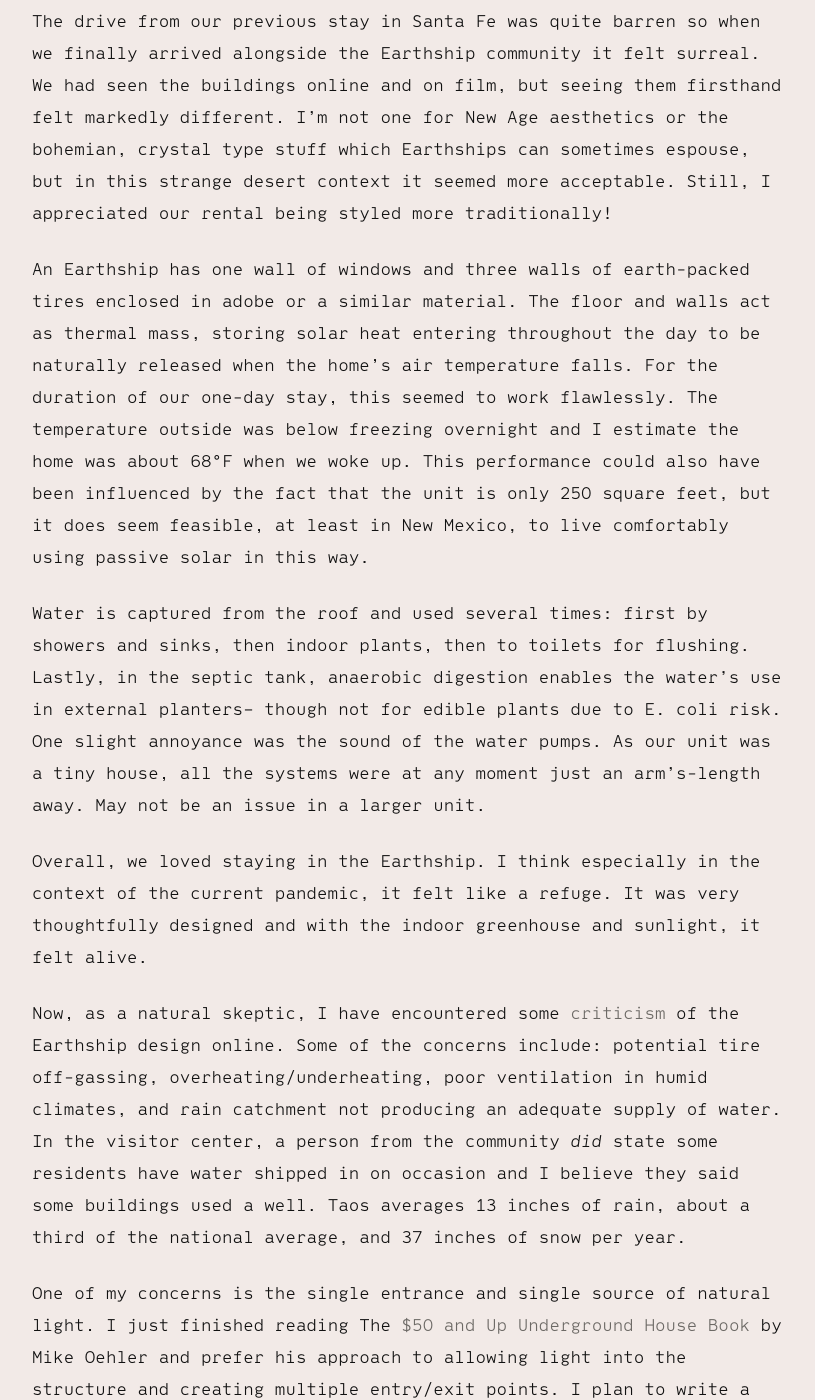
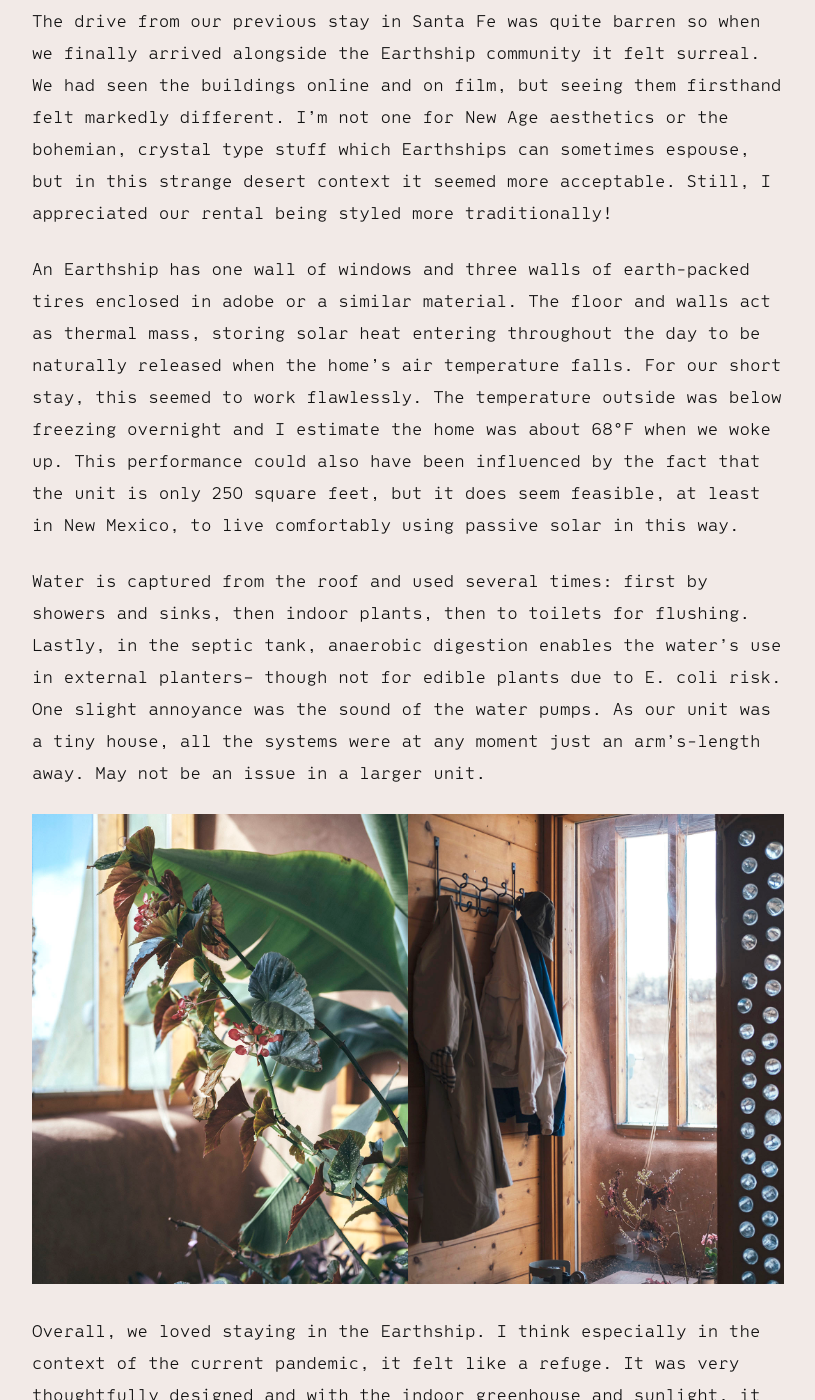
Before and after one commit to griffinmoore/griffinmoore.github.io, a Jekyll site: the page built from _posts/2020-03-31-earthship-biotecture.md, in a window 1280 px wide and 1400 px high, scrolled down 1051 px. Shown: the whole window, without its empty margins (232-1047 px from the left). Built offline with Jekyll 4.4.1, drawn with Linux system fonts in a browser that asks for light colours; some of the changed text lies outside the part shown.

Commit message:
Earthship interior photo

```diff
--- a/_posts/2020-03-31-earthship-biotecture.md
+++ b/_posts/2020-03-31-earthship-biotecture.md
@@ -11,15 +11,19 @@ My partner, María Elena, and I visited [Earthship Biotecture](https://www.earth
 
 The drive from our previous stay in Santa Fe was quite barren so when we finally arrived alongside the Earthship community it felt surreal. We had seen the buildings online and on film, but seeing them firsthand felt markedly different. I'm not one for New Age aesthetics or the bohemian, crystal type stuff which Earthships can sometimes espouse, but in this strange desert context it seemed more acceptable. Still, I appreciated our rental being styled more traditionally!
 
-An Earthship has one wall of windows and three walls of earth-packed tires enclosed in adobe or a similar material. The floor and walls act as thermal mass, storing solar heat entering throughout the day to be naturally released when the home's air temperature falls. For the duration of our one-day stay, this seemed to work flawlessly. The temperature outside was below freezing overnight and I estimate the home was about 68°F when we woke up. This performance could also have been influenced by the fact that the unit is only 250 square feet, but it does seem feasible, at least in New Mexico, to live comfortably using passive solar in this way.
+An Earthship has one wall of windows and three walls of earth-packed tires enclosed in adobe or a similar material. The floor and walls act as thermal mass, storing solar heat entering throughout the day to be naturally released when the home's air temperature falls. For our short stay, this seemed to work flawlessly. The temperature outside was below freezing overnight and I estimate the home was about 68°F when we woke up. This performance could also have been influenced by the fact that the unit is only 250 square feet, but it does seem feasible, at least in New Mexico, to live comfortably using passive solar in this way.
 
 Water is captured from the roof and used several times: first by showers and sinks, then indoor plants, then to toilets for flushing. Lastly, in the septic tank, anaerobic digestion enables the water's use in external planters– though not for edible plants due to E. coli risk. One slight annoyance was the sound of the water pumps. As our unit was a tiny house, all the systems were at any moment just an arm's-length away. May not be an issue in a larger unit.
 
-Overall, we loved staying in the Earthship. I think especially in the context of the current pandemic, it felt like a refuge. It was very thoughtfully designed and with the indoor greenhouse and sunlight, it felt alive.
+![Earthship Interior]({{ site.url }}/assets/images/earthship-interior.jpg)
+
+Overall, we loved staying in the Earthship. I think especially in the context of the current pandemic, it felt like a refuge. It was very thoughtfully designed and with the indoor greenhouse and sunlight, it truly felt alive.
 
 Now, as a natural skeptic, I have encountered some [criticism](http://hackingtheearthship.blogspot.com/p/earthship-academic-research.html) of the Earthship design online. Some of the concerns include: potential tire off-gassing, overheating/underheating, poor ventilation in humid climates, and rain catchment not producing an adequate supply of water. In the visitor center, a person from the community *did* state some residents have water shipped in on occasion and I believe they said some buildings used a well. Taos averages 13 inches of rain, about a third of the national average, and 37 inches of snow per year.
 
-One of my concerns is the single entrance and single source of natural light. I just finished reading The [$50 and Up Underground House Book](https://undergroundhousing.com/) by Mike Oehler and prefer his approach to allowing light into the structure and creating multiple entry/exit points. I plan to write a post on Oehler's designs in the future.
+A concern of mine is the single entrance and single source of natural light. I just finished reading The [$50 and Up Underground House Book](https://undergroundhousing.com/) by Mike Oehler and appreciate his approach to bringing light into the structure and creating multiple entry/exit points. I plan to write a post on Oehler's designs in the future.
+
+But for any of the Earthship's flaws, it is clear that the design gets many things right. And it seems to have permeated the mainstream consciousness in a way that other earth-shelters have not– something which is critically important.
 
 I bought Earthship originator Michael Reynolds' three volume book set last year, but haven't gotten around to reading them yet. The books are actually [on sale](https://www.earthshipglobal.com/books) now for just $15 a piece– cheaper than I found them on eBay. I'd also recommend watching [Garbage Warrior](http://www.garbagewarrior.com) which documents Michael Reynolds' quest to establish a legal test site for experimental shelter designs.
 
```
Also changed, not shown: assets/images/earthship-interior.jpg (added), 3 other files.
